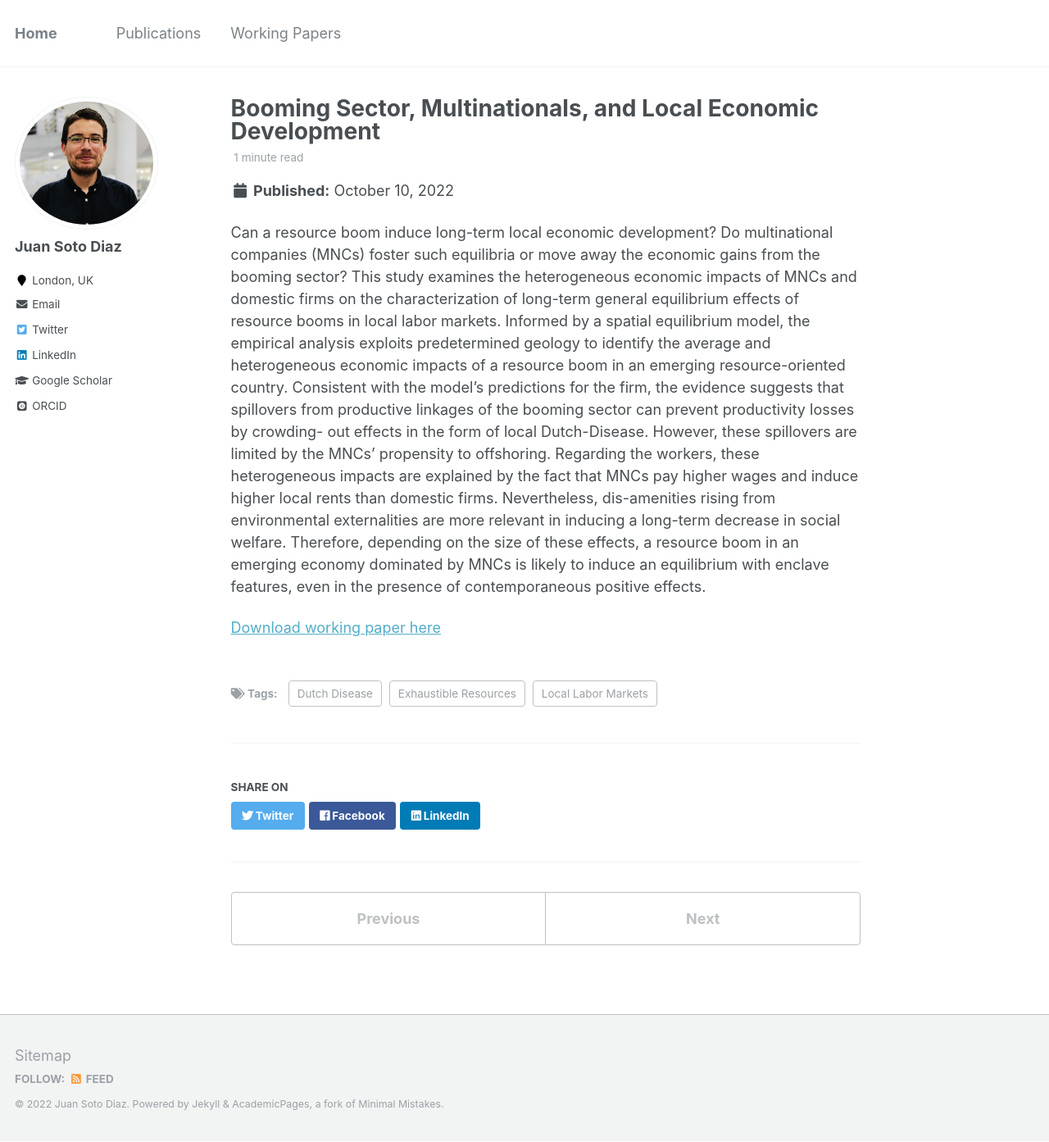
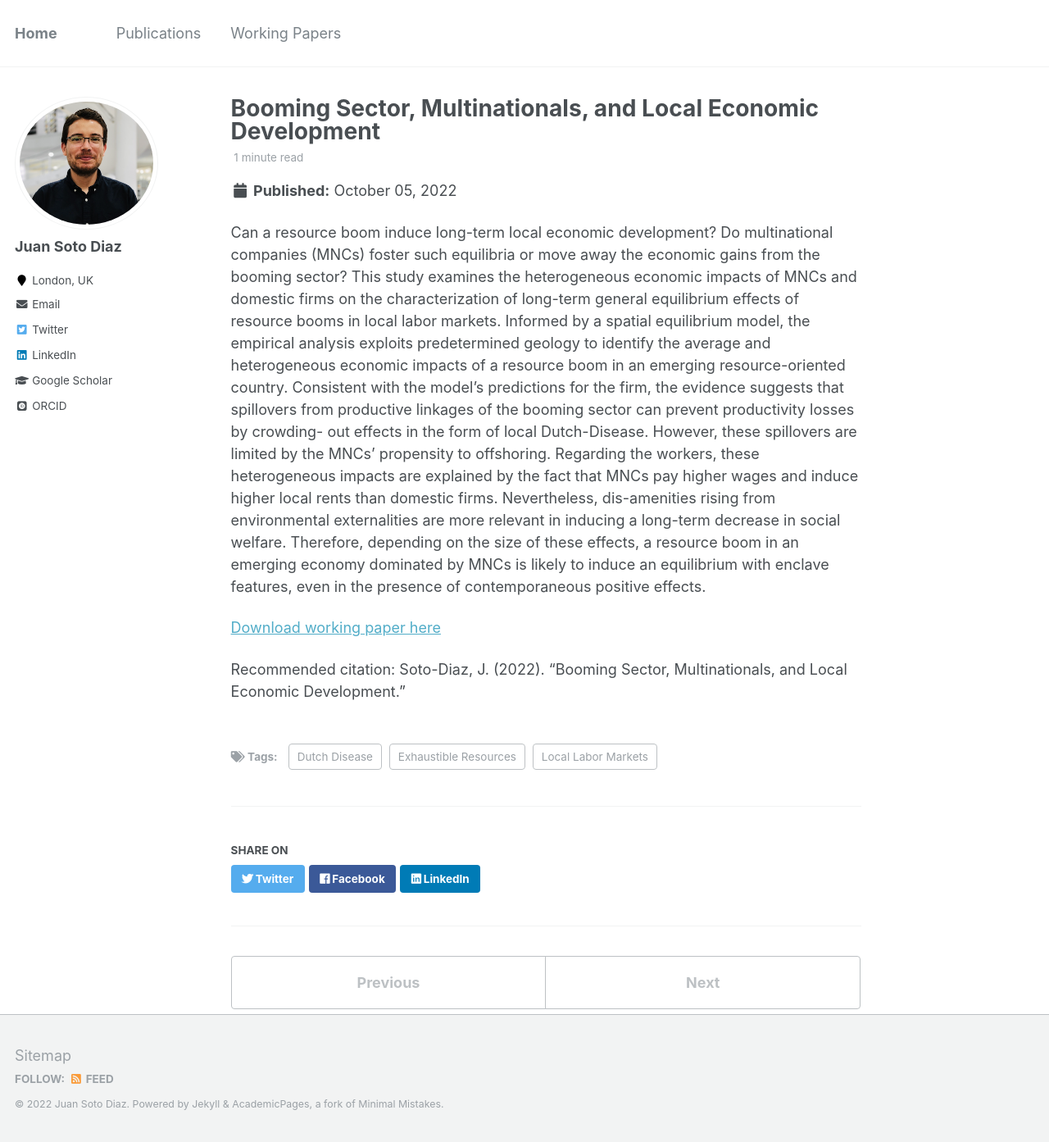
Before and after one commit to pedrofierroz87/pedrofierroz87.github.io, a Jekyll site: the page built from _posts/2013-08-14-blog-post-2.md, in a window 1280 px wide and 1393 px high. Shown: the whole window at 82% size. Built offline with Jekyll 4.4.1, drawn with Linux system fonts in a browser that asks for light colours; some web fonts are replaced.

Commit message:
Update 2013-08-14-blog-post-2.md

```diff
--- a/_posts/2013-08-14-blog-post-2.md
+++ b/_posts/2013-08-14-blog-post-2.md
@@ -1,6 +1,6 @@
 ---
 title: 'Booming Sector, Multinationals, and Local Economic Development'
-date: 2022-10-10
+date: 2022-10-5
 permalink: /posts/2013/08/blog-post-2/
 tags:
   - Exhaustible Resources
@@ -11,3 +11,5 @@ tags:
 Can a resource boom induce long-term local economic development? Do multinational companies (MNCs) foster such equilibria or move away the economic gains from the booming sector? This study examines the heterogeneous economic impacts of MNCs and domestic firms on the characterization of long-term general equilibrium effects of resource booms in local labor markets. Informed by a spatial equilibrium model, the empirical analysis exploits predetermined geology to identify the average and heterogeneous economic impacts of a resource boom in an emerging resource-oriented country. Consistent with the model’s predictions for the firm, the evidence suggests that spillovers from productive linkages of the booming sector can prevent productivity losses by crowding- out effects in the form of local Dutch-Disease. However, these spillovers are limited by the MNCs’ propensity to offshoring. Regarding the workers, these heterogeneous impacts are explained by the fact that MNCs pay higher wages and induce higher local rents than domestic firms. Nevertheless, dis-amenities rising from environmental externalities are more relevant in inducing a long-term decrease in social welfare. Therefore, depending on the size of these effects, a resource boom in an emerging economy dominated by MNCs is likely to induce an equilibrium with enclave features, even in the presence of contemporaneous positive effects.
 
 [Download working paper here](https://rdcu.be/cW9RS)
+
+Recommended citation: Soto-Diaz, J. (2022). "Booming Sector, Multinationals, and Local Economic Development."
```
